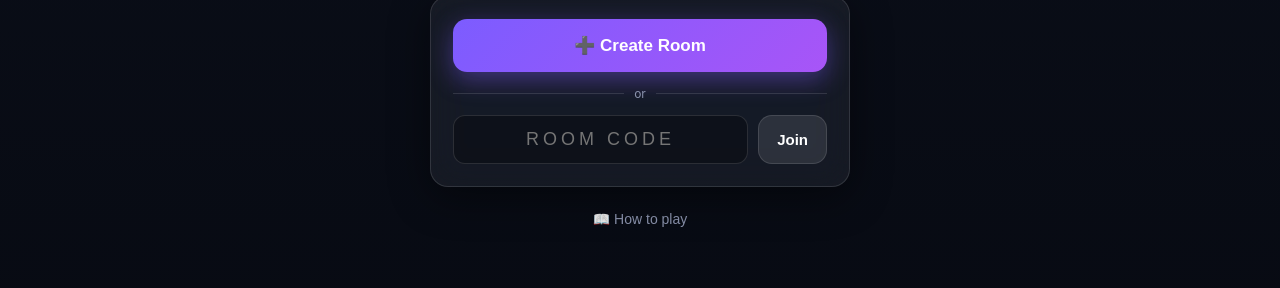
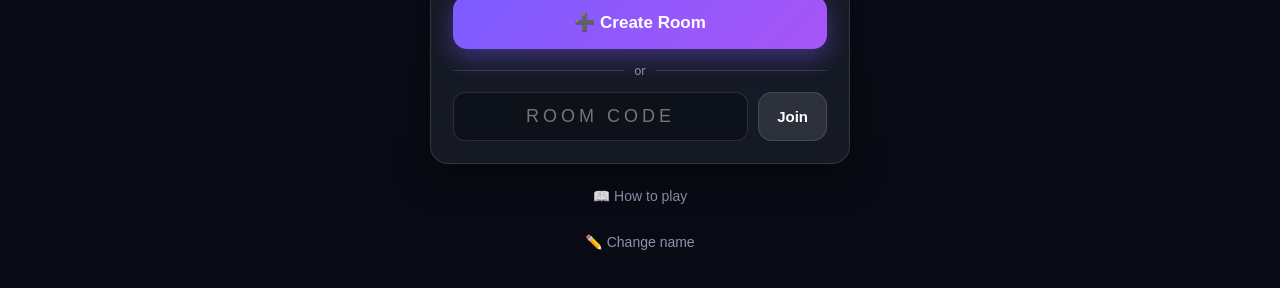
Before and after one commit to GiacomoGonzato/bisca-tma, a website: page public/index.html in a window 1280 px wide. Both pictures are taken after a click on the button "Continue →". Shown: the part 374-662 px from the top of the page. Drawn offline with nearby package versions, Linux system fonts and the light colour scheme; no server answers.

Commit message:
Update index.html

```diff
--- a/public/index.html
+++ b/public/index.html
@@ -44,6 +44,7 @@
       </div>
 
       <button id="btn-rules" class="link-btn">📖 How to play</button>
+      <button id="btn-change-name" class="link-btn">✏️ Change name</button>
     </section>
 
     <!-- ============================ CREATE ============================ -->
```
